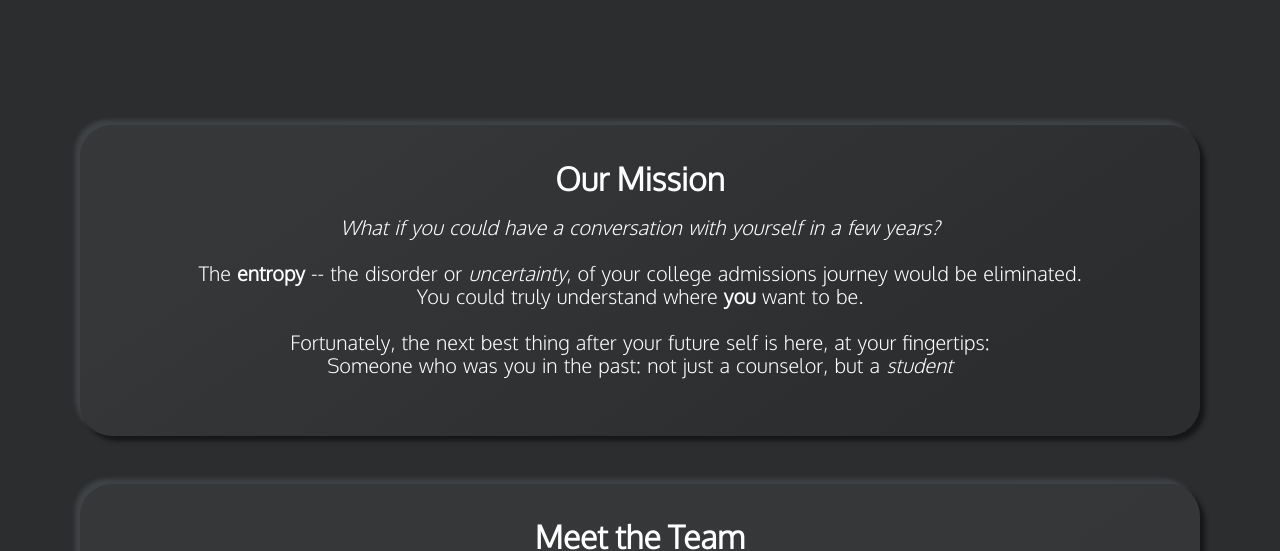
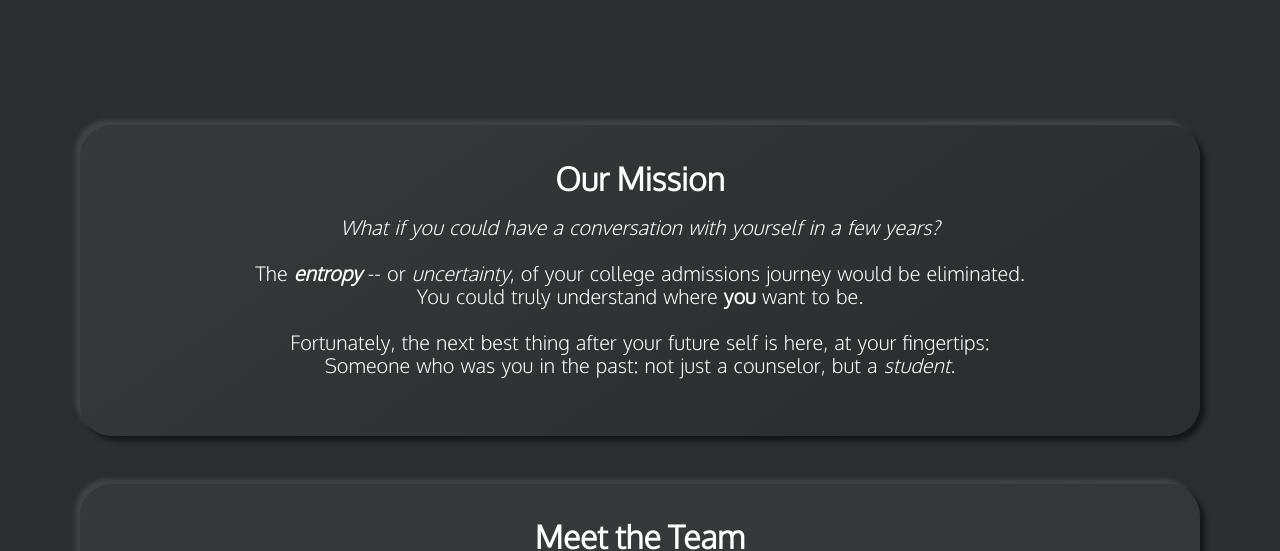
Before and after one commit to momalekabid/entropy.education, a Jekyll site: the page index.html, which Jekyll copies as it is, in a window 1280 px wide and 900 px high, scrolled down 1174 px, cut to the strip 0-551 px from the top of the window. Built offline with Jekyll 4.4.1, drawn with Linux system fonts in a browser that asks for light colours; some web fonts are replaced; some of the changed text lies outside the part shown.

Commit message:
image styling

```diff
--- a/index.html
+++ b/index.html
@@ -74,11 +74,11 @@
 <p class="description" data-aos="fade-down">
 <em>What if you could have a conversation with yourself in a few years? </em>
 <br><br>
-The <b>entropy</b> -- the disorder or <em>uncertainty</em>, of your college admissions journey would be eliminated.
+The <em><b>entropy</b></em> -- or <em>uncertainty</em>, of your college admissions journey would be eliminated.
 <br>You could truly understand where <b>you</b> want to be.
 <br><br>
 Fortunately, the next best thing after your future self is here, at your fingertips:
-<br>Someone who was you in the past: not just a counselor, but a <em>student</em>
+<br>Someone who was you in the past: not just a counselor, but a <em>student</em>.
 <br>
 <br>
 </p>
@@ -89,10 +89,9 @@
 <br>
 <img src="/assets/img/mo.png" alt="Mo">
 <p class = "subtitle">Mohamed Abid</p>
-<p> My name is Mohamed Abid, and I'm a junior studying Computer Science and Cognitive Science at the University of Waterloo. I graduated as the valedictorian of the American School of Dubai's class of 2020.
+<p> My name is Mohamed Abid, and I'm a junior studying Computer Science and Cognitive Science at the University of Waterloo. I graduated as the valedictorian of the American School of Dubai's Class of 2020.
 During my personal experience applying to the US, Canada, and UK for Computer Science, I interviewed at the University of Cambridge and Imperial College London, receiving offers from Imperial College London, Warwick, Leeds, and UCL. In the US, I received a significant research scholarship from USC, and in Canada I was offered a full ride to McGill as well as substantial scholarships to the University of Toronto and the University of Waterloo.
-<br> During my applications to these three regions, I came to appreciate the information I scoured daily from reddit, online resources, and the occasional forum posts on College Confidential that I could find. But as the world transitions into a post COVID era, these are no match for the almost obvious alternative - face to face communication with a diverse network of students -- after all, these days, what’s one more Zoom meeting?
-Our vision for this firm is a stark contrast to the inflexible and pricey programs of many private education and counselling firms. </p>
+Our vision for this firm has always been a bold contrast to the inflexible and pricey programs of many private education and counselling firms. </p>
 <img src="/assets/img/abdullah.png" alt="Abdullah">
 <p class = "subtitle">Abdullah Khurram</p>
 <p>My name is Muhammad Abdullah Khurram, and I am studying Economics and Computer Science at Stanford. I have been exposed to many aspects of the college admissions process, going through it myself back in 2020, and helping countless others apply during and after that time. Being passionate about, and putting a big emphasis on quality writing, I always spend quite a lot of effort on helping others craft the best essays possible. I am very interested in philosophy, science, tech and social justice, and am eager to talk to others about their passions, in the process of translating them as best we can into words on paper. Having applied and gotten substantial financial aid from colleges like, Stanford, Yale and Cornell, I am also very well versed in the financial aid process, especially from the perspective of an international student. I am excited to join you on your journey towards your dream college.</p>
@@ -103,7 +102,7 @@
 I received offers from the London School of Economics, the University of Toronto Rotman School of Business and I interviewed at Oxford for History and Politics. In the past two years I have help clients achieve admissions at top Ivy League schools, as well as Oxbridge and competitive universities in Canada and Europe. My vision for Entropy is to create a good faith environment where each client is able to reach their utmost potential.</p>
 <br>
     <section class="card neumorphism-card-big">
-<img src="/assets/img/halloffame.png" alt="Hall of Fame 2022">
+<img src="/assets/img/halloffame.png" alt="Hall of Fame 2022" width="500" height="600">
       <p class="subtitle">Reach out to us at entropy.edu@gmail.com</p>
 </div>
     </section>
```
